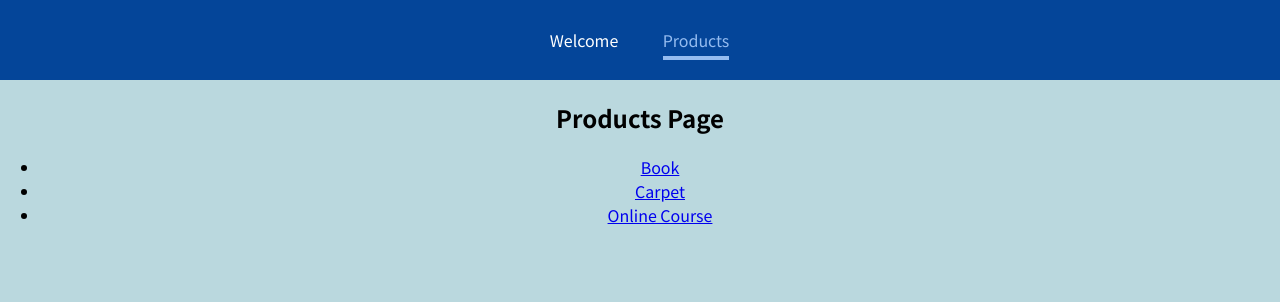
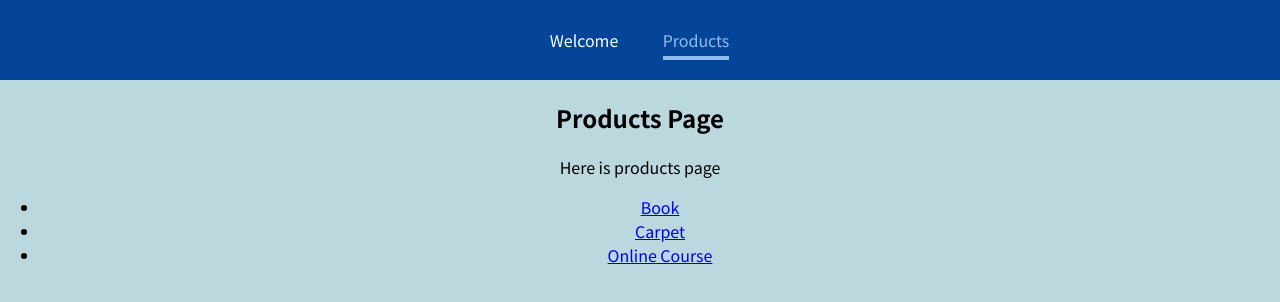
Before and after one commit to codecygen/066-React-Router, a React (Create React App) app: page /products in a window 1280 px wide. Shown: the top 302 px of the page. Built offline with nearby package versions, Linux system fonts and the light colour scheme.

Commit message:
paragraph added.

```diff
--- a/src/pages/Products.js
+++ b/src/pages/Products.js
@@ -9,6 +9,7 @@ const Products = () => {
     <section>
       <Link></Link>
       <h1>Products Page</h1>
+      <p>Here is products page</p>
 
       <ul>
         <li><Link to="/products/p1">Book</Link></li>
--- a/src/pages/Welcome.js
+++ b/src/pages/Welcome.js
@@ -4,6 +4,7 @@ const Welcome = () => {
   return (
     <section>
       <h1>Welcome Page</h1>
+      <p>Here is welcome page</p>
     </section>
   );
 };
```
